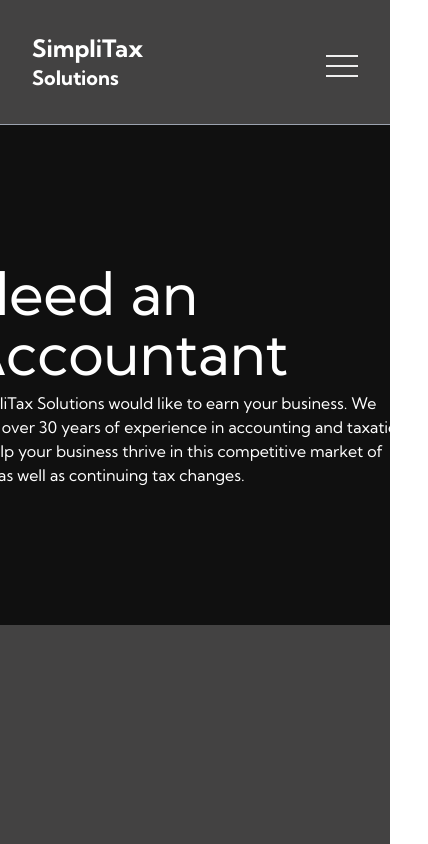
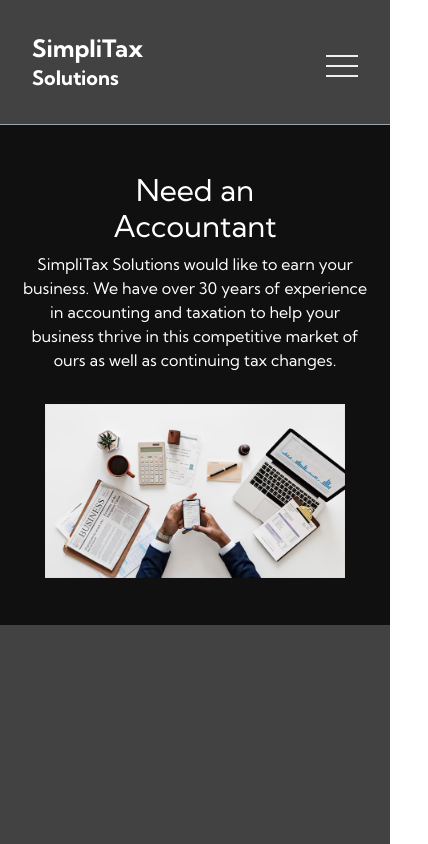
Before and after one commit to CliffVille/simpli-tax, a React (Create React App) app: page / in a window 390 px wide. Shown: the top 844 px of the page, 428 px wide, since content can reach past the window. Built offline with nearby package versions, Linux system fonts and the light colour scheme.

Commit message:
Made Main component responsive

```diff
--- a/src/Components/Main.js
+++ b/src/Components/Main.js
@@ -4,15 +4,15 @@ import Image from '../assets/imgOne.png'
 const Main = () => {
   return (
     <div className="bg-[#101010] w-full h-[500px]" id="Main">
-      <div className="flex justify-center items-center h-full">
-        <div className="left flex flex-col pr-4">
-          <h1 className="text-white text-6xl text-bold">Need an</h1><h1 className="text-white text-6xl text-bold pb-2">Accountant</h1>
-          <p className="text-white w-[450px]">SimpliTax Solutions would like to earn your business. We have over 30 years of experience in
+      <div className="flex flex-col md:flex-row justify-center items-around md:items-center h-full">
+        <div className="left mx-auto md:mx-0 text-center md:text-left flex flex-col pr-0 md:pr-4">
+          <h1 className="text-white text-3xl md:text-6xl text-bold">Need an</h1><h1 className="text-white text-3xl md:text-6xl text-bold pb-2">Accountant</h1>
+          <p className="text-white w-[350px] md:w-[450px] pb-8 md:pb-0">SimpliTax Solutions would like to earn your business. We have over 30 years of experience in
           accounting and taxation to help your business thrive in this competitive market of ours as well
           as continuing tax changes.</p>
         </div>
         <div className="right">
-          <img src={Image} alt="imageOne" className="w-[500px] h-[300px]" />
+          <img src={Image} alt="imageOne" className="w-[300px] lg:w-[500px] mx-auto lg:mx-0 h-auto" />
         </div>
       </div>
     </div>
```
